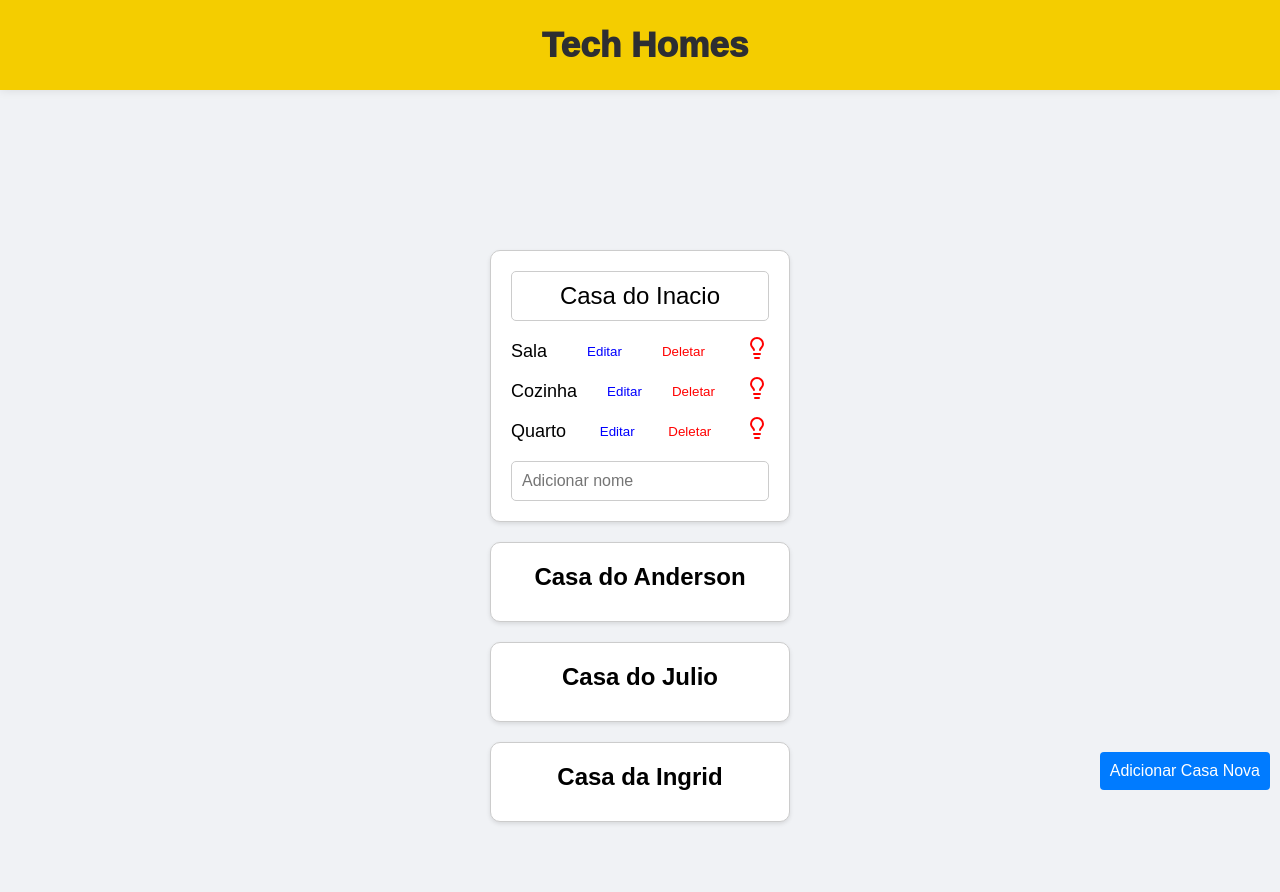
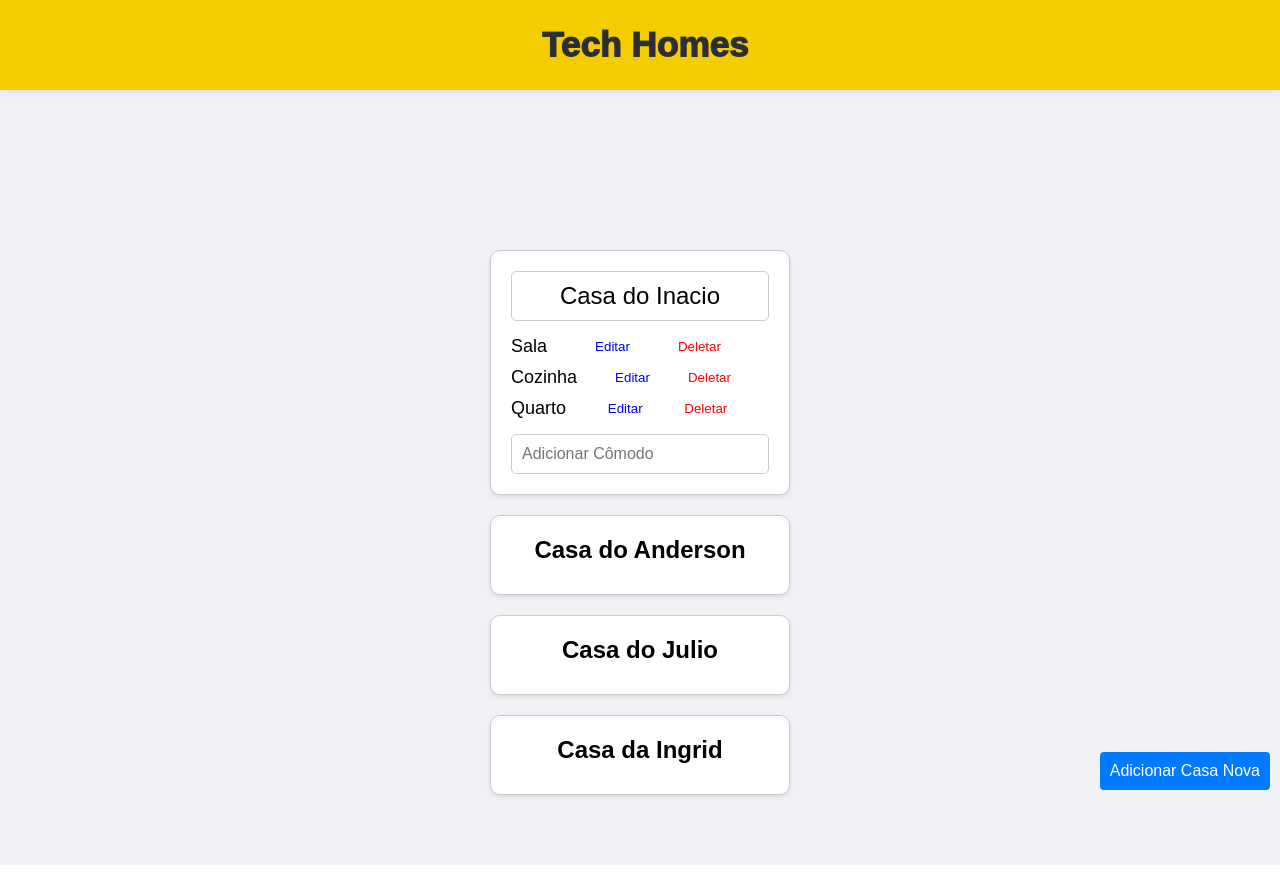
Before and after one commit to Inacioluz/casas_intelig-ntes-A3, a React (Vite) app: page / in a window 1280 px wide. Both pictures are taken after a click on the element "Casa do Inacio". After the commit the page ends 865 px from the top, so only its background shows below. Built offline with nearby package versions, Linux system fonts and the light colour scheme; a web font is replaced by a local one.

Commit message:
home e comodos ok

```diff
--- a/src/components/Home/Home.jsx
+++ b/src/components/Home/Home.jsx
@@ -1,5 +1,4 @@
 import { useState,useEffect, useRef } from 'react';
-import { Lightbulb } from 'lucide-react';
 import styles from './Home.module.css';
 
 export function Home() {
@@ -147,14 +146,14 @@ export function Home() {
                         onClick={() => toggleLightColor(cardIndex, nameIndex)}
                         style={{ color: card.lightColors[nameIndex] }}
                       >
-                        <Lightbulb />
+
                       </button>
                     </li>
                   ))}
                 </ul>
                 <input
                   type="text"
-                  placeholder="Adicionar nome"
+                  placeholder="Adicionar Cômodo"
                   className={styles.nameInput}
                   onKeyDown={(e) => {
                     if (e.key === 'Enter' && e.target.value.trim() !== '') {
--- a/src/components/Home/Home.module.css
+++ b/src/components/Home/Home.module.css
@@ -72,6 +72,7 @@
 
 .editButton,
 .deleteButton {
+  display: flex;
   background: none;
   border: none;
   color: blue;
```
